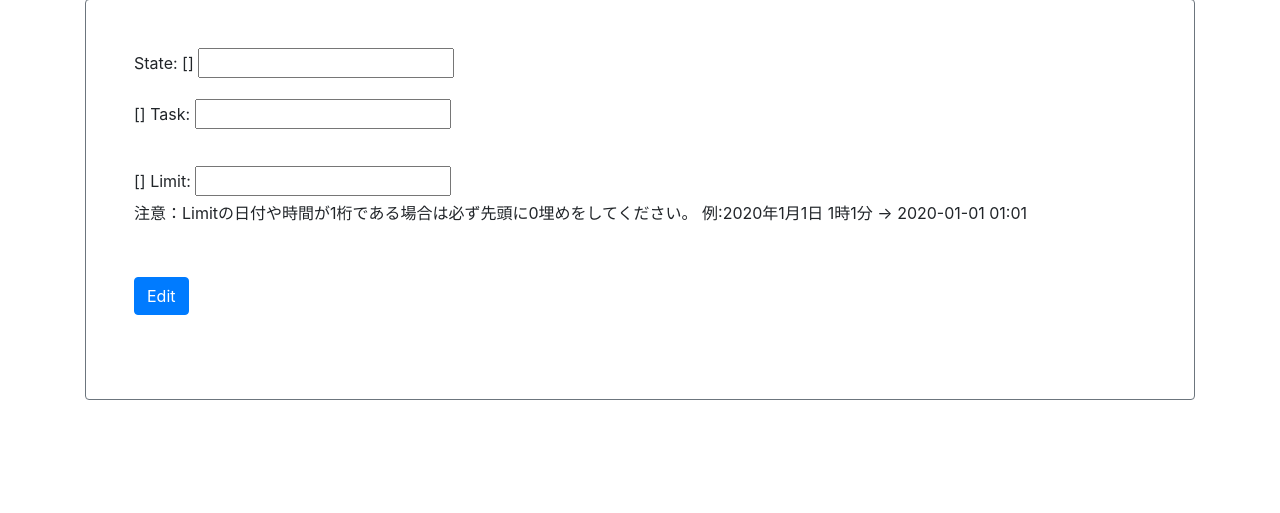
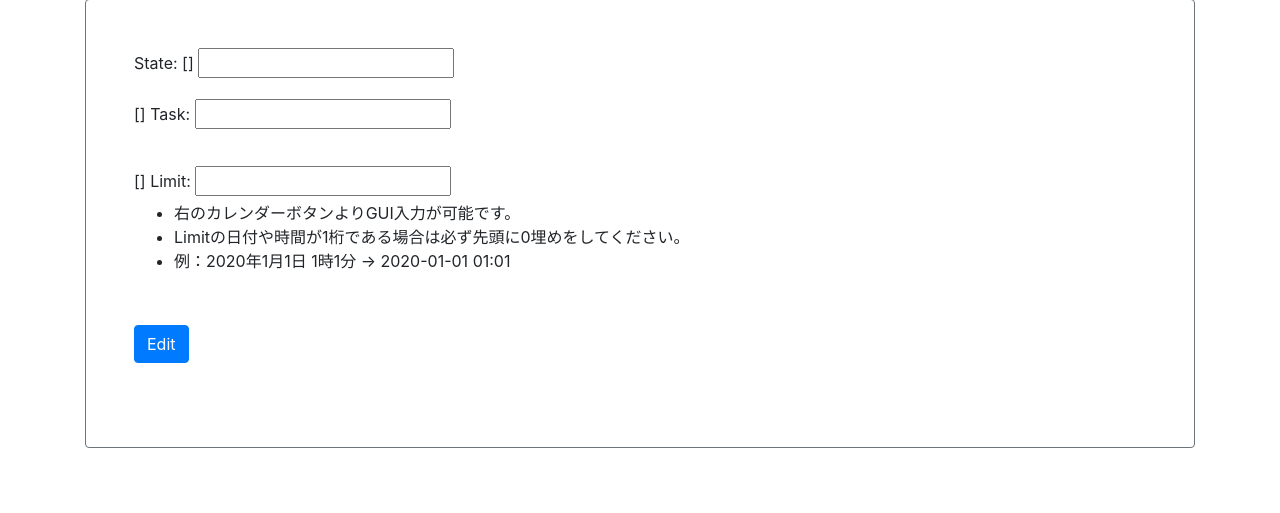
Before and after one commit to howakuro/SimpleTodo, a Django app: template todo/templates/todo/task_form.html in a window 1280 px wide. Shown: the part 131-644 px from the top of the page. Run offline with Django 3.2, Linux system fonts and the light colour scheme; the template is opened without the code that fills it, so the values that code supplies are empty, except form fields; tables that the repository leaves empty hold one stand-in row (values such as "Sample post"); form fields are guessed from the names that the template uses; some libraries are stand-ins or nearby versions.

Commit message:
Update GUIによる日付入力ができるように改良。

```diff
--- a/todo/templates/todo/task_form.html
+++ b/todo/templates/todo/task_form.html
@@ -26,8 +26,13 @@
                             {{ form.deadline.errors }}
                             <label for="{{ form.deadline.id_for_label }}">Limit:</label>
                             {{ form.deadline }}
-                            <p>注意：Limitの日付や時間が1桁である場合は必ず先頭に0埋めをしてください。
-                               例:2020年1月1日 1時1分 → 2020-01-01 01:01</p>
+                            {{ form.media }}
+                            <ul>
+                                <li>右のカレンダーボタンよりGUI入力が可能です。</li>
+                                <li>Limitの日付や時間が1桁である場合は必ず先頭に0埋めをしてください。</li>
+                                <li>例：2020年1月1日 1時1分 → 2020-01-01 01:01</li>
+                            </ul>
+
                         </div>
                         <div class="form-group" style="padding:20px 0">
                             {% if not form %}
```
